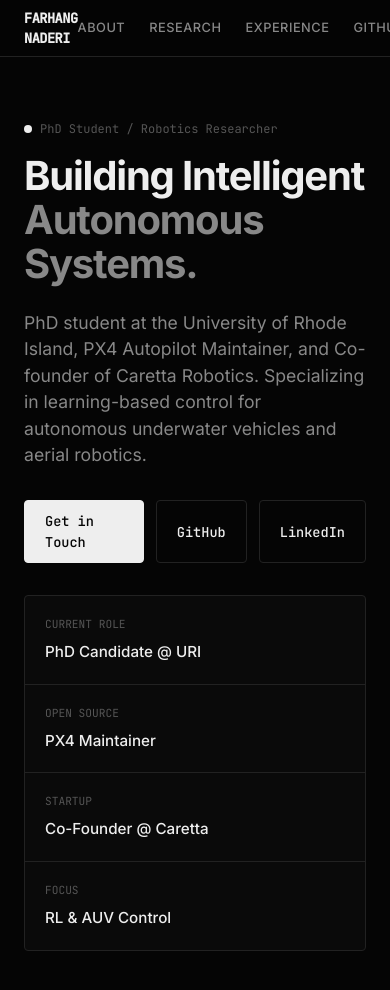
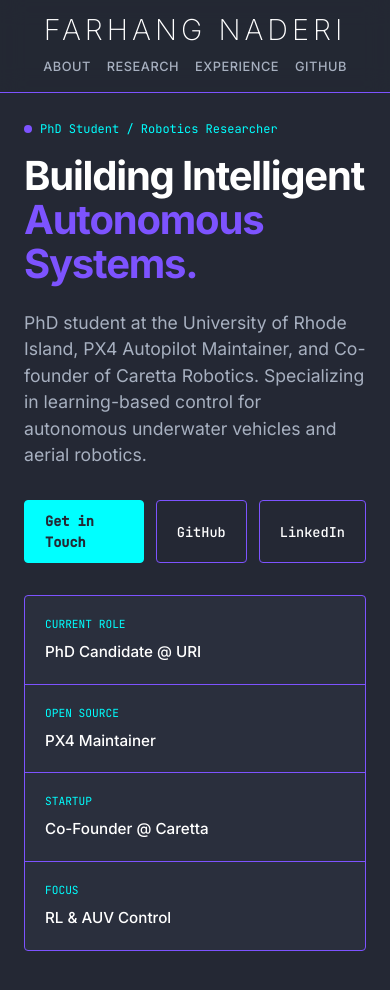
Before and after one commit to farhangnaderi/personal-website, a plain HTML site: page index.html in a window 390 px wide. Shown: the top 990 px of the page. Drawn offline with Linux system fonts and the light colour scheme.

Commit message:
Update website design and typography

```diff
--- a/index.html
+++ b/index.html
@@ -8,18 +8,24 @@
     <title>Farhang Naderi | Robotics Researcher</title>
     <link rel="preconnect" href="https://fonts.googleapis.com">
     <link rel="preconnect" href="https://fonts.gstatic.com" crossorigin>
-    <link href="https://fonts.googleapis.com/css2?family=Inter:wght@400;500;600;700;800&family=JetBrains+Mono:wght@400;500&display=swap" rel="stylesheet">
+    <link href="https://fonts.googleapis.com/css2?family=Inter:wght@200;300;400;500;600;700;800&family=JetBrains+Mono:wght@400;500&display=swap" rel="stylesheet">
     <style>
         :root {
-            --bg: #050505;
-            --surface: #0a0a0a;
-            --surface-hover: #111111;
-            --border: #222222;
-            --border-hover: #333333;
-            --text: #eeeeee;
-            --text-secondary: #888888;
-            --text-dim: #555555;
-            --accent: #ffffff;
+            /* Palette from image */
+            --bg: #242834;
+            --accent-cyan: #00FFFF;
+            --accent-purple: #7D53FF;
+
+            /* Derived vars */
+            --surface: #2A2F3D; /* Slightly lighter than #242834 for contrast */
+            --surface-hover: #313646;
+            --border: #7D53FF; /* Purple borders as primary structural color */
+            --border-hover: #00FFFF; /* Cyan on hover */
+
+            --text: #ffffff;
+            --text-secondary: #A7B0C0; /* Silver - replaces #e0e0e0 */
+            --text-dim: #8F9BAA; /* Slate Silver - replaces #a0a0a0 */
+
             --font-sans: 'Inter', -apple-system, BlinkMacSystemFont, sans-serif;
             --font-mono: 'JetBrains Mono', 'Fira Code', monospace;
         }
@@ -55,7 +61,7 @@
             left: 0;
             right: 0;
             z-index: 100;
-            background: rgba(5, 5, 5, 0.85);
+            background: rgba(36, 40, 52, 0.9); /* #242834 with opacity */
             backdrop-filter: blur(12px);
             border-bottom: 1px solid var(--border);
         }
@@ -64,15 +70,37 @@
             display: flex;
             justify-content: space-between;
             align-items: center;
-            height: 56px;
+            height: 80px;
+            transition: height 0.3s ease;
         }
 
         .logo {
-            font-family: var(--font-mono);
-            font-weight: 700;
-            font-size: 0.85rem;
-            letter-spacing: -0.5px;
-            color: var(--text);
+            font-family: var(--font-sans);
+            font-weight: 200; /* Extra Light for elegance */
+            font-size: 1.8rem;
+            letter-spacing: 4px; /* Wide tracking = Elegant */
+            color: var(--text); /* White usually looks more elegant than accent for thin fonts, but can use accent if preferred */
+            transition: all 0.3s ease;
+            text-decoration: none;
+            line-height: 1;
+            text-transform: uppercase;
+        }
+
+        .logo span {
+            color: var(--accent-cyan);
+            font-weight: 400; /* Slight contrast for surname? Optional. Keeping plain for now */
+        }
+
+        /* Scrolled State */
+        @media (min-width: 601px) {
+            nav.scrolled .nav-inner {
+                height: 56px;
+            }
+        }
+
+        nav.scrolled .logo {
+            font-size: 1.2rem;
+            letter-spacing: 2px;
         }
 
         .nav-links {
@@ -91,7 +119,7 @@
         }
 
         .nav-links a:hover {
-            color: var(--text);
+            color: var(--accent-cyan);
         }
 
         /* Hero Section */
@@ -114,7 +142,7 @@
         .hero-label {
             font-family: var(--font-mono);
             font-size: 0.75rem;
-            color: var(--text-dim);
+            color: var(--accent-cyan);
             margin-bottom: 16px;
             display: flex;
             align-items: center;
@@ -126,7 +154,7 @@
             display: block;
             width: 8px;
             height: 8px;
-            background: var(--text);
+            background: var(--accent-purple);
             border-radius: 50%;
         }
 
@@ -139,7 +167,7 @@
         }
 
         .hero h1 span {
-            color: var(--text-secondary);
+            color: var(--accent-purple); /* Purple highlight */
         }
 
         .hero-description {
@@ -171,17 +199,21 @@
 
         .hero-links a:hover {
             background: var(--surface);
-            border-color: var(--text-secondary);
+            border-color: var(--border-hover);
+            color: var(--accent-cyan);
         }
 
         .hero-links a.primary {
-            background: var(--text);
+            background: var(--accent-cyan);
             color: var(--bg);
-            border-color: var(--text);
+            border-color: var(--accent-cyan);
+            font-weight: 700;
         }
 
         .hero-links a.primary:hover {
-            background: #ddd;
+            background: var(--accent-purple);
+            border-color: var(--accent-purple);
+            color: white;
         }
 
         /* Stats / Highlights (Right side of hero) */
@@ -205,7 +237,7 @@
         .stat-label {
             font-family: var(--font-mono);
             font-size: 0.7rem;
-            color: var(--text-dim);
+            color: var(--accent-cyan);
             text-transform: uppercase;
             margin-bottom: 8px;
         }
@@ -240,7 +272,7 @@
         .section-label {
             font-family: var(--font-mono);
             font-size: 0.75rem;
-            color: var(--text-dim);
+            color: var(--accent-purple);
         }
 
         /* Grid Layouts - Dense Factory Style */
@@ -255,14 +287,15 @@
             border: 1px solid var(--border);
             padding: 24px;
             border-radius: 4px;
-            transition: border-color 0.2s ease;
+            transition: border-color 0.2s ease, transform 0.2s ease;
             height: 100%;
             display: flex;
             flex-direction: column;
         }
 
         .card:hover {
-            border-color: var(--text-dim);
+            border-color: var(--accent-cyan);
+            transform: translateY(-2px);
         }
 
         .card.wide {
@@ -280,10 +313,11 @@
             font-size: 1rem;
             font-weight: 600;
             margin-bottom: 8px;
+            color: var(--accent-cyan);
         }
 
         .card-icon {
-            color: var(--text-dim);
+            color: var(--accent-purple);
             font-family: var(--font-mono);
             font-size: 1.2rem;
         }
@@ -308,7 +342,7 @@
             background: var(--bg);
             border: 1px solid var(--border);
             border-radius: 4px;
-            color: var(--text-secondary);
+            color: var(--accent-cyan);
         }
 
         /* Tech Stack Table Style */
@@ -331,7 +365,7 @@
         .stack-col h4 {
             font-family: var(--font-mono);
             font-size: 0.75rem;
-            color: var(--text-dim);
+            color: var(--accent-purple);
             text-transform: uppercase;
             margin-bottom: 16px;
         }
@@ -351,7 +385,7 @@
         .stack-col li::before {
             content: "→";
             margin-right: 8px;
-            color: var(--text-dim);
+            color: var(--accent-cyan);
             font-size: 0.8em;
         }
 
@@ -374,6 +408,7 @@
 
         .experience-row:hover {
             background: var(--surface-hover);
+            border-left: 2px solid var(--accent-cyan);
         }
 
         .experience-row:last-child {
@@ -383,7 +418,7 @@
         .exp-date {
             font-family: var(--font-mono);
             font-size: 0.8rem;
-            color: var(--text-dim);
+            color: var(--accent-purple);
         }
 
         .exp-role h4 {
@@ -436,7 +471,7 @@
         }
 
         .footer-links a:hover {
-            color: var(--text);
+            color: var(--accent-cyan);
         }
 
         /* Responsive */
@@ -478,6 +513,18 @@
         }
 
         @media (max-width: 600px) {
+            .nav-inner {
+                flex-direction: column;
+                height: auto;
+                padding: 16px 24px;
+                gap: 12px;
+            }
+
+            .nav-links {
+                gap: 16px;
+                font-size: 0.9em;
+            }
+
             .hero h1 {
                 font-size: 2.5rem;
             }
@@ -507,7 +554,7 @@
 
 <nav>
     <div class="container nav-inner">
-        <div class="logo">FARHANG NADERI</div>
+        <a href="#" class="logo">FARHANG NADERI</a>
         <div class="nav-links">
             <a href="#about">About</a>
             <a href="#research">Research</a>
@@ -771,5 +818,16 @@
     </div>
 </footer>
 
+<script>
+    window.addEventListener('scroll', () => {
+        const nav = document.querySelector('nav');
+        if (window.scrollY > 20) {
+            nav.classList.add('scrolled');
+        } else {
+            nav.classList.remove('scrolled');
+        }
+    });
+</script>
+
 </body>
 </html>
```
